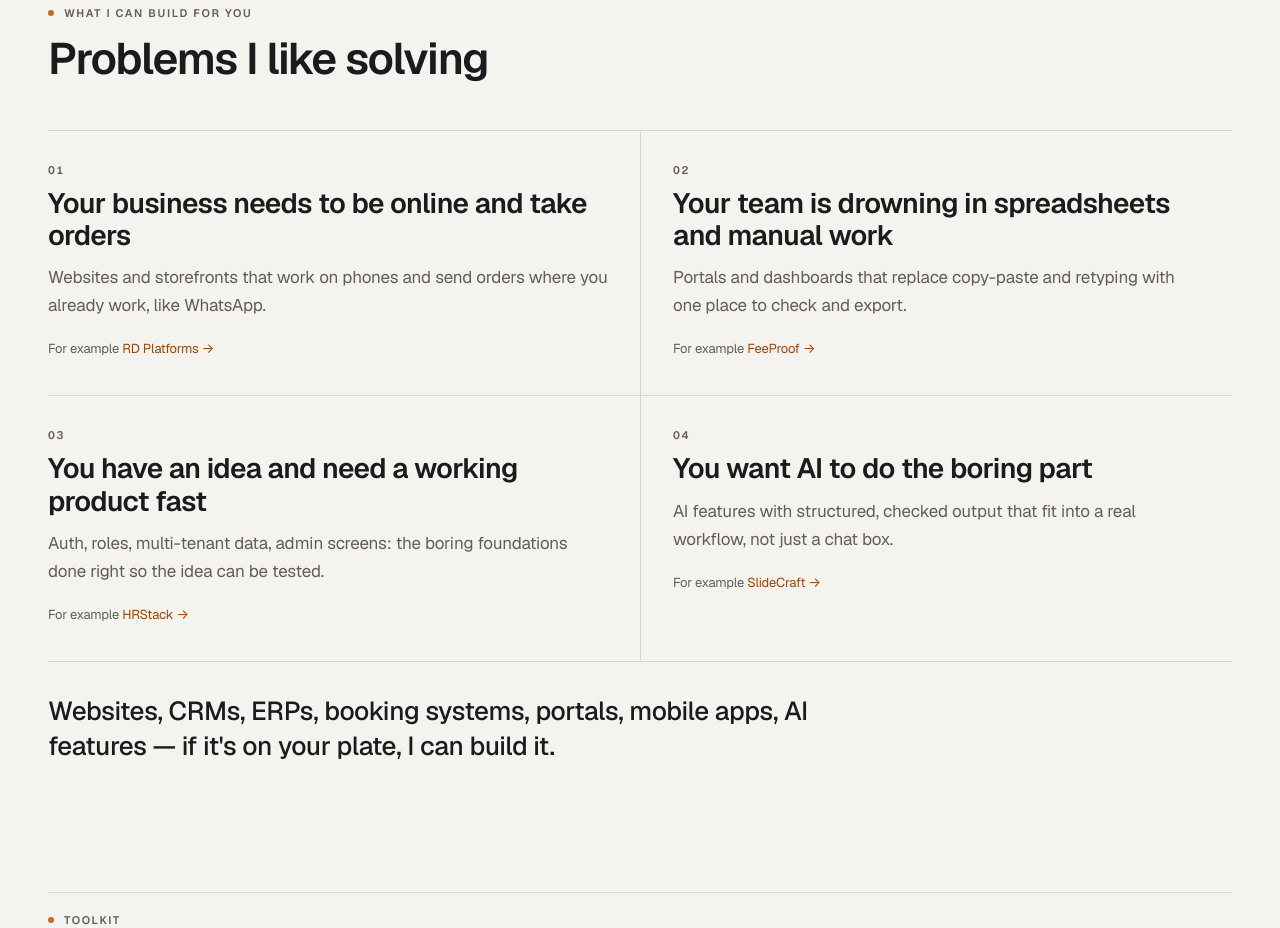
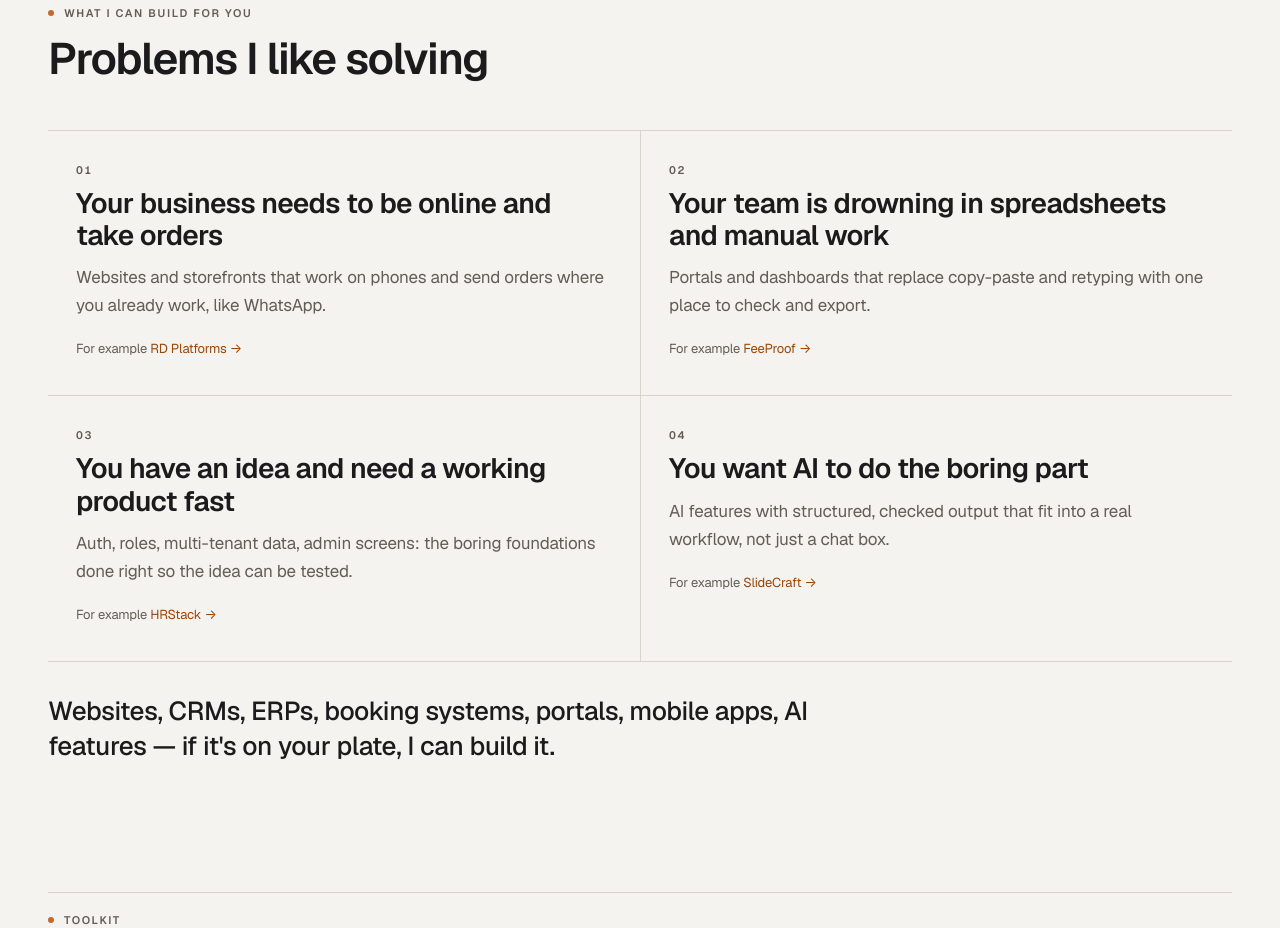
Before and after one commit to Ritesh-Dhekane/ritesh-dhekane.github.io, a React (Vite) app: page / in a window 1280 px wide. Shown: the part 1920-2848 px from the top of the page. Built offline with nearby package versions, Linux system fonts and the light colour scheme; no server answers.

Commit message:
TASK-007: capability cards pop forward on scroll and lift on hover

```diff
--- a/src/styles.css
+++ b/src/styles.css
@@ -257,15 +257,29 @@ a { color: inherit; }
 
 /* ── Capabilities 2×2 ─────────────────────────────── */
 .grid-2x2 { display: grid; grid-template-columns: 1fr 1fr; border-top: 1px solid var(--line); }
-.grid-2x2 > * { padding: 32px 32px 32px 0; border-bottom: 1px solid var(--line); }
-.grid-2x2 > :nth-child(even) { padding-left: 32px; border-left: 1px solid var(--line); }
+.grid-2x2 > * { position: relative; padding: 32px 28px; border-bottom: 1px solid var(--line);
+  transition: transform 0.45s var(--ease), background-color 0.35s var(--ease), box-shadow 0.45s var(--ease), opacity 0.35s var(--ease); }
+.grid-2x2 > :nth-child(even) { border-left: 1px solid var(--line); }
+/* Copper edge that runs in along the top of a hovered card. */
+.grid-2x2 > *::before { content: ''; position: absolute; left: 20px; right: 20px; top: 0; height: 2px; background: var(--accent);
+  transform: scaleX(0); transform-origin: left; transition: transform 0.5s var(--ease); }
+.grid-2x2 .example a { transition: padding-left 0.3s var(--ease); }
+@media (hover: hover) {
+  /* Hover: the card comes forward as a raised panel; the others step back. */
+  .grid-2x2 > *:hover { z-index: 1; border-radius: var(--r-lg); transform: translateY(-4px) scale(1.02); background-color: var(--panel); box-shadow: var(--shadow-2), var(--chamfer); }
+  .grid-2x2 > *:hover::before { transform: scaleX(1); }
+  .grid-2x2:hover > *:not(:hover) { opacity: 0.6; }
+  .grid-2x2 > *:hover .example a { padding-left: 4px; }
+  /* Same lift after the scroll reveal (its rules are more specific). */
+  .js .grid-2x2 > .reveal.is-in:hover { transform: translateY(-4px) scale(1.02); }
+}
 .grid-2x2 h3 { font-size: clamp(22px, 2.2vw, 28px); line-height: 1.15; font-weight: 600; letter-spacing: -0.02em; margin: 10px 0 12px; }
 .grid-2x2 p { margin: 0; color: var(--text-2); }
 .grid-2x2 .example { margin-top: 16px; font-size: 13px; }
 .grid-2x2 .example a { color: var(--accent-text); text-decoration: none; }
 @media (max-width: 720px) {
   .grid-2x2 { grid-template-columns: 1fr; }
-  .grid-2x2 > :nth-child(even) { padding-left: 0; border-left: 0; }
+  .grid-2x2 > :nth-child(even) { border-left: 0; }
 }
 
 .capabilities-note { margin: 32px 0 0; font-size: clamp(20px, 2.2vw, 26px); line-height: 1.35; letter-spacing: -0.015em; font-weight: 500; max-width: 30em; }
@@ -376,9 +390,18 @@ a { color: inherit; }
 /* ── Staggered and drawn entrances (only when JS runs and motion is allowed) ── */
 @media (prefers-reduced-motion: no-preference) {
   .js .card.reveal { transition-delay: calc(var(--i, 0) * 90ms); }
-  .js .grid-2x2 > .reveal:nth-child(2) { transition-delay: 0.1s; }
-  .js .grid-2x2 > .reveal:nth-child(3) { transition-delay: 0.2s; }
-  .js .grid-2x2 > .reveal:nth-child(4) { transition-delay: 0.3s; }
+  /* Capability cards pop forward from depth, one after another (keyframes, so the stagger never
+     delays the hover transitions). */
+  .js .grid-2x2 > .reveal { opacity: 0; transform: none; transition: transform 0.45s var(--ease), background-color 0.35s var(--ease), box-shadow 0.45s var(--ease), opacity 0.35s var(--ease); }
+  .js .grid-2x2 > .reveal.is-in { opacity: 1; animation: pop-forward 0.85s cubic-bezier(0.34, 1.45, 0.64, 1) backwards; }
+  .js .grid-2x2 > .reveal.is-in .label { animation: fade-up 0.5s var(--ease) backwards; }
+  .js .grid-2x2 > .reveal.is-in:nth-child(2), .js .grid-2x2 > .reveal.is-in:nth-child(2) .label { animation-delay: 0.12s; }
+  .js .grid-2x2 > .reveal.is-in:nth-child(3), .js .grid-2x2 > .reveal.is-in:nth-child(3) .label { animation-delay: 0.24s; }
+  .js .grid-2x2 > .reveal.is-in:nth-child(4), .js .grid-2x2 > .reveal.is-in:nth-child(4) .label { animation-delay: 0.36s; }
+  .js .grid-2x2 > .reveal.is-in:hover { opacity: 1; }
+  .js .grid-2x2:hover > .reveal.is-in:not(:hover) { opacity: 0.6; }
+  .js .capabilities-note.reveal { transition-delay: 0.5s; }
+  @keyframes pop-forward { from { opacity: 0; transform: scale(0.92); filter: blur(6px); } 60% { filter: blur(0); } }
   .js .process.reveal { opacity: 1; transform: none; }
   .js .process.reveal::before { transform: scaleX(0); transform-origin: left; transition: transform 1.4s var(--ease); }
   .js .process.reveal.is-in::before { transform: scaleX(1); }
```
